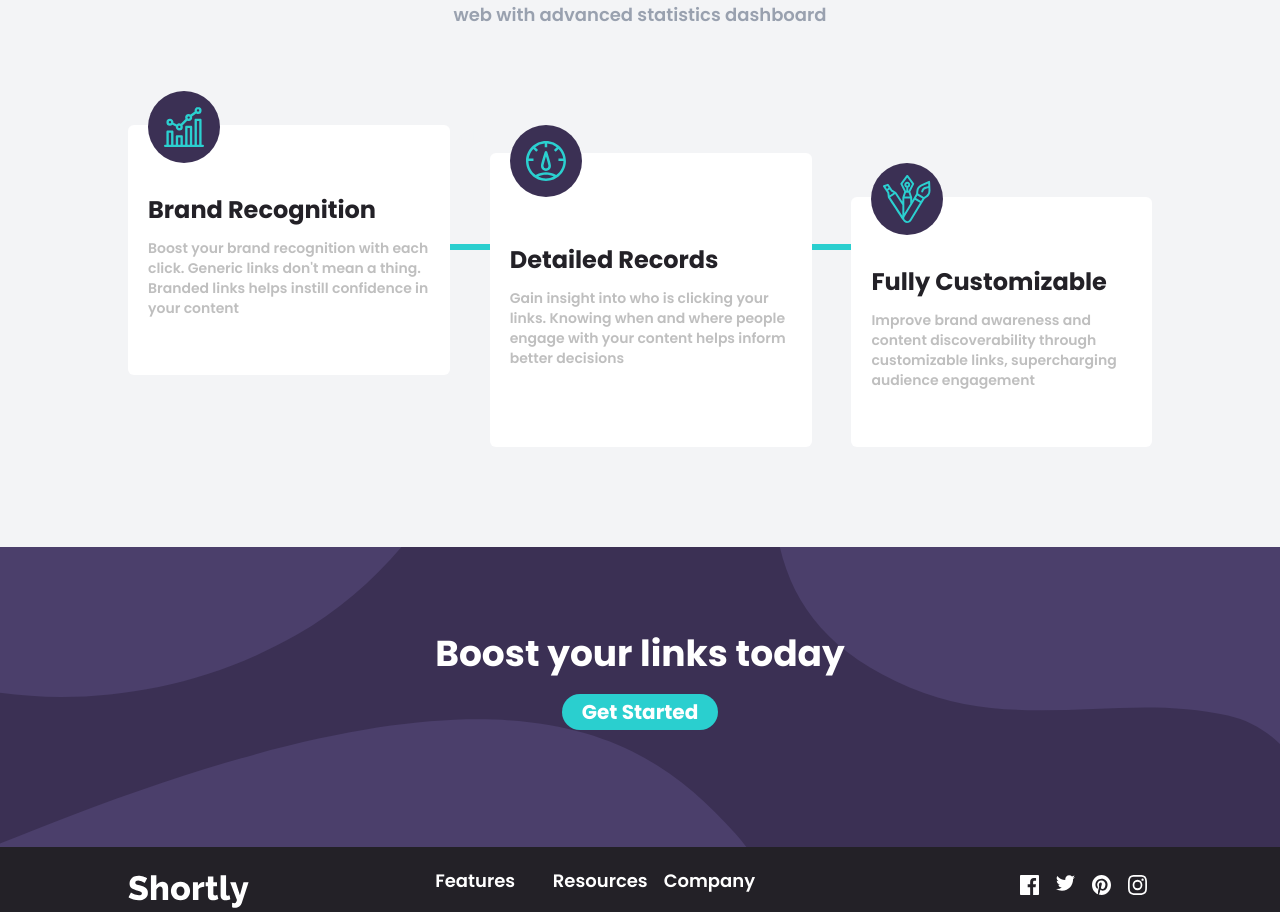
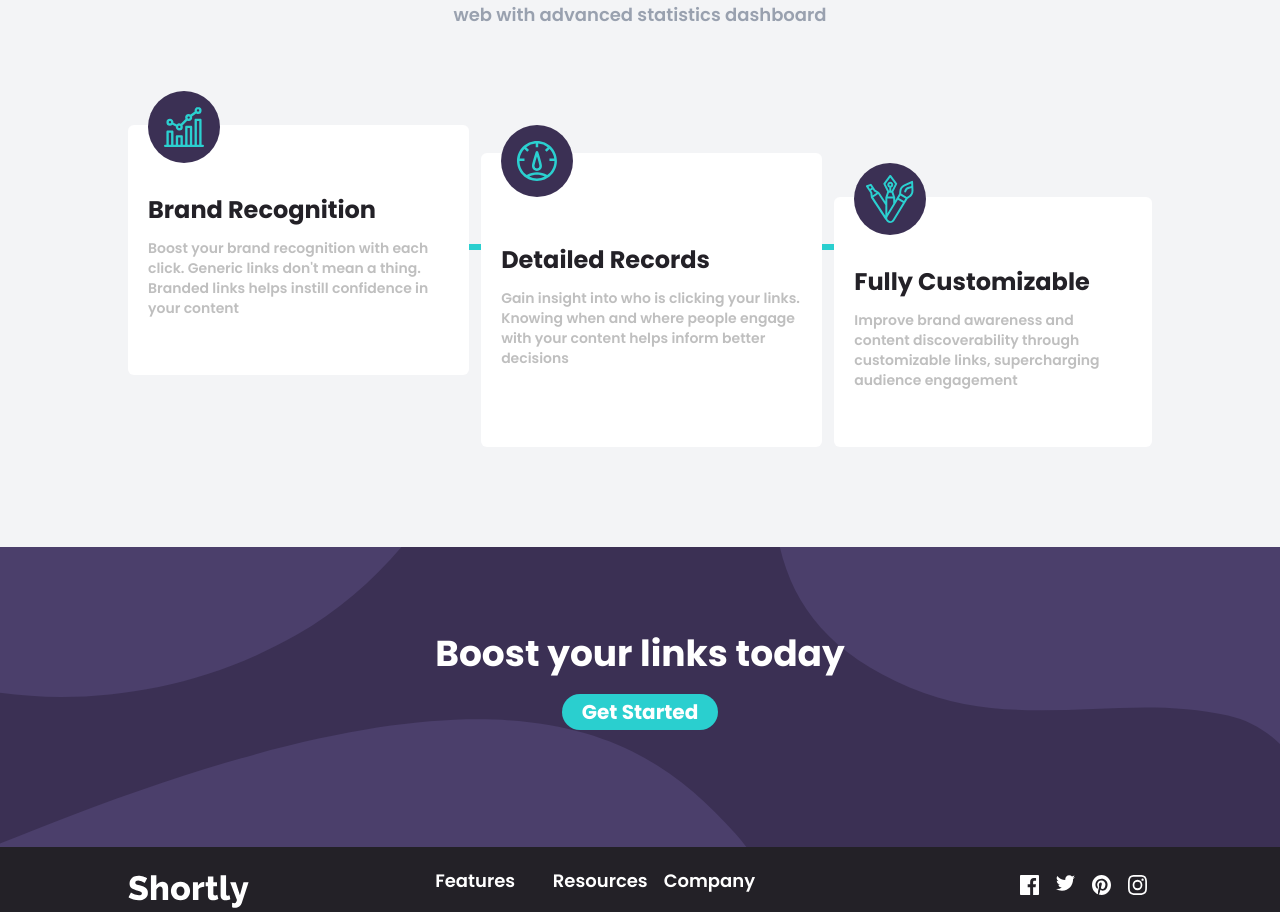
Before and after one commit to ukpongjoseph/Shortly, a React (Vite) app: page / in a window 1280 px wide. Shown: the part 1021-1933 px from the top of the page. Built offline with nearby package versions, Linux system fonts and the light colour scheme; a web font is replaced by a local one.

Commit message:
Adjusted Design

```diff
--- a/src/components/Shortener.jsx
+++ b/src/components/Shortener.jsx
@@ -21,7 +21,7 @@ const Shortener = () => {
               <h1 className='font-bold text-[hsl(260,8%,14%)] py-3 text-xl md:text-sm lg:text-2xl'>Brand Recognition</h1>
               <p className='text-[hsl(0,0%,75%)] text-sm md:text-md text-center md:text-start'>Boost your brand recognition with each click. Generic links don't mean a thing. Branded links helps instill confidence in your content</p>
             </div>
-              <h1 className='md:border-b-6 border-t-0 border-l-0 md:border-r-0 border-r-6 border-b-0 w-[50%] md:w-auto border-[hsl(180,66%,49%)] text-gray-100 h-[125px]'>hello</h1>
+              <h1 className='md:border-b-6 border-t-0 border-l-0 md:border-r-0 border-r-6 border-b-0 w-[50%] md:w-auto border-[hsl(180,66%,49%)] text-gray-100 h-[125px]'>...</h1>
             {/* second box */}
             <div className='bg-white rounded-md px-5 py-10 relative min-h-[250px] flex flex-col justify-center items-center md:items-start md:mt-7'>
                 <div className='w-18 h-18 rounded-full bg-[hsl(257,27%,26%)] flex justify-center items-center absolute bottom-[85%]'>
@@ -30,7 +30,7 @@ const Shortener = () => {
                 <h1 className='font-bold text-[hsl(260,8%,14%)] py-3 text-xl md:text-sm lg:text-2xl'>Detailed Records</h1>
                 <p className='text-[hsl(0,0%,75%)] text-sm md:text-md text-center md:text-start'>Gain insight into who is clicking your links. Knowing when and where people engage with your content helps inform better decisions</p>
             </div>
-              <h1 className='md:border-b-6 border-t-0 border-l-0 md:border-r-0 border-r-6 border-b-0 w-[50%] md:w-auto border-[hsl(180,66%,49%)] text-gray-100 h-[125px]'>hello</h1>
+              <h1 className='md:border-b-6 border-t-0 border-l-0 md:border-r-0 border-r-6 border-b-0 w-[50%] md:w-auto border-[hsl(180,66%,49%)] text-gray-100 h-[125px]'>...</h1>
             {/* third box */}
             <div className='bg-white rounded-md px-5 py-10 relative min-h-[250px] flex flex-col justify-center items-center md:items-start md:mt-18'>
                 <div className='w-18 h-18 rounded-full bg-[hsl(257,27%,26%)] flex justify-center items-center absolute bottom-[85%]'>
```
